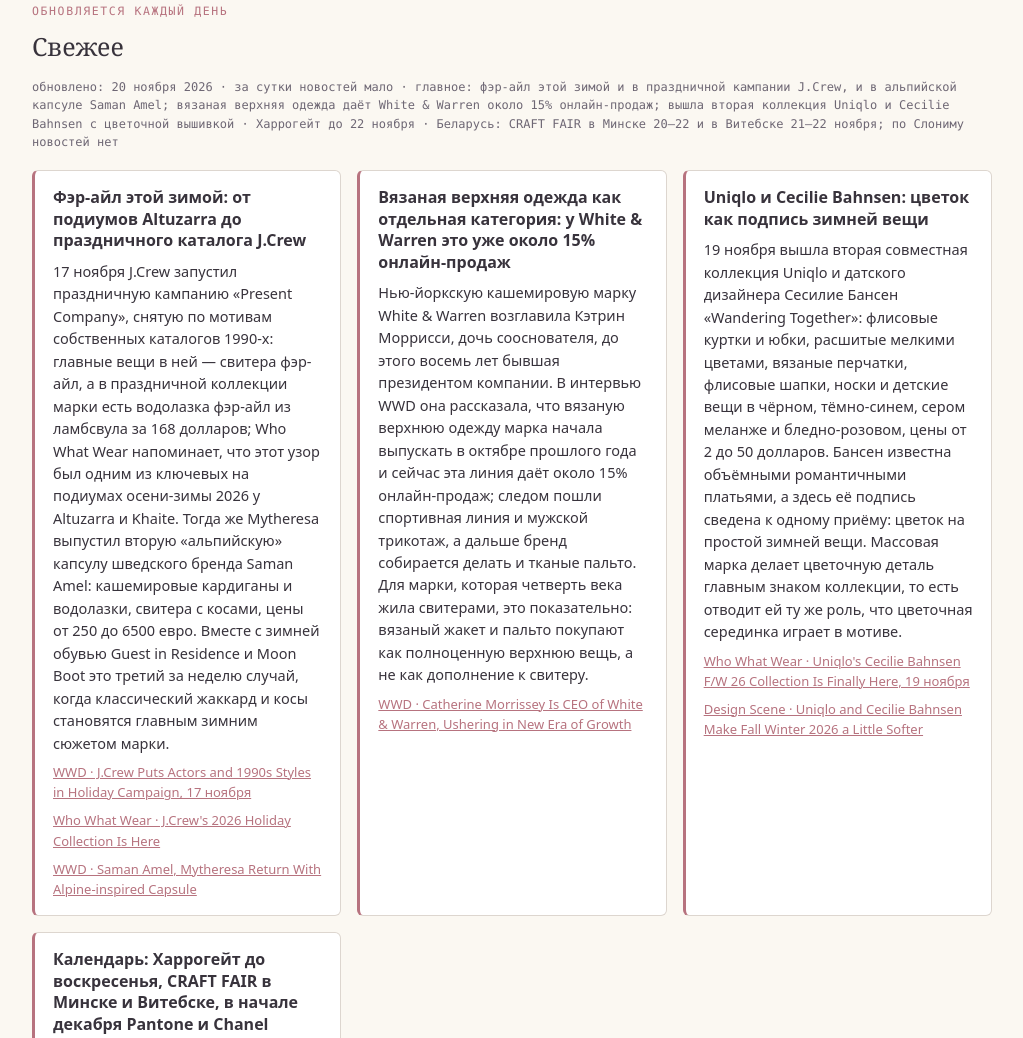
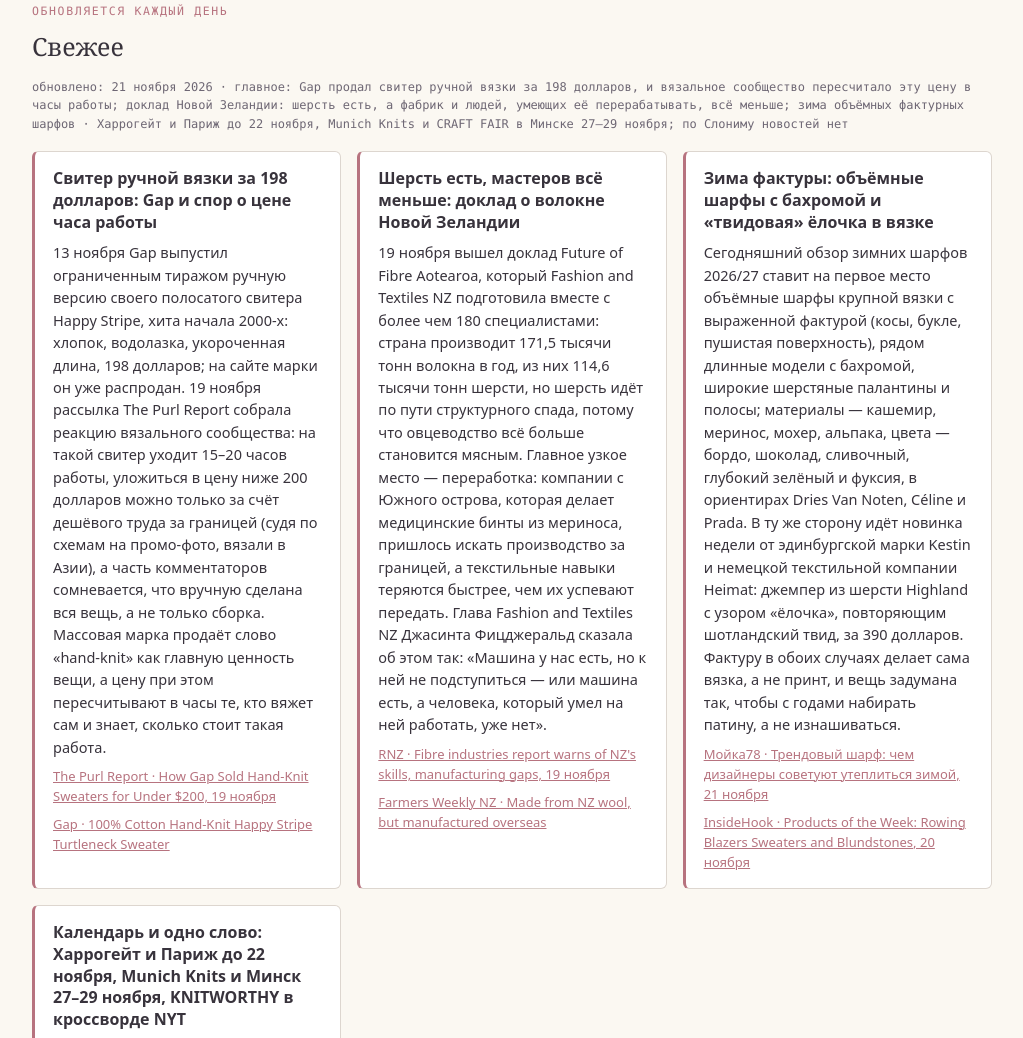
Before and after one commit to Ingvar1917/knitting, a plain HTML site: page index.html in a window 1280 px wide. Shown: the part 441-1479 px from the top of the page, without its empty margins (128-1151 px from the left). Drawn offline with Linux system fonts and the light colour scheme.

Commit message:
Свежее на 2026-11-21

```diff
--- a/index.html
+++ b/index.html
@@ -128,34 +128,33 @@
   <section id="fresh">
     <div class="fresh-head">
       <h2><small>Обновляется каждый день</small>Свежее</h2>
-      <span class="fresh-date">обновлено: 20 ноября 2026 · за сутки новостей мало · главное: фэр-айл этой зимой и в праздничной кампании J.Crew, и в альпийской капсуле Saman Amel; вязаная верхняя одежда даёт White &amp; Warren около 15% онлайн-продаж; вышла вторая коллекция Uniqlo и Cecilie Bahnsen с цветочной вышивкой · Харрогейт до 22 ноября · Беларусь: CRAFT FAIR в Минске 20–22 и в Витебске 21–22 ноября; по Слониму новостей нет</span>
+      <span class="fresh-date">обновлено: 21 ноября 2026 · главное: Gap продал свитер ручной вязки за 198 долларов, и вязальное сообщество пересчитало эту цену в часы работы; доклад Новой Зеландии: шерсть есть, а фабрик и людей, умеющих её перерабатывать, всё меньше; зима объёмных фактурных шарфов · Харрогейт и Париж до 22 ноября, Munich Knits и CRAFT FAIR в Минске 27–29 ноября; по Слониму новостей нет</span>
     </div>
     <div class="fresh-list">
       <article class="fresh-card">
-        <h3>Фэр-айл этой зимой: от подиумов Altuzarra до праздничного каталога J.Crew</h3>
-        <p>17 ноября J.Crew запустил праздничную кампанию «Present Company», снятую по мотивам собственных каталогов 1990-х: главные вещи в ней — свитера фэр-айл, а в праздничной коллекции марки есть водолазка фэр-айл из ламбсвула за 168 долларов; Who What Wear напоминает, что этот узор был одним из ключевых на подиумах осени-зимы 2026 у Altuzarra и Khaite. Тогда же Mytheresa выпустил вторую «альпийскую» капсулу шведского бренда Saman Amel: кашемировые кардиганы и водолазки, свитера с косами, цены от 250 до 6500 евро. Вместе с зимней обувью Guest in Residence и Moon Boot это третий за неделю случай, когда классический жаккард и косы становятся главным зимним сюжетом марки.</p>
-        <a href="https://wwd.com/business-news/retail/j-crew-holiday-campaign-jordan-firstman-reggie-absolom-1239418745/" target="_blank" rel="noopener">WWD · J.Crew Puts Actors and 1990s Styles in Holiday Campaign, 17 ноября</a>
-        <a href="https://www.whowhatwear.com/fashion/shopping/jcrew-holiday-collection-2026" target="_blank" rel="noopener">Who What Wear · J.Crew's 2026 Holiday Collection Is Here</a>
-        <a href="https://wwd.com/fashion-news/designer-luxury/saman-amel-mytheresa-alpine-inspired-capsule-1239417584/" target="_blank" rel="noopener">WWD · Saman Amel, Mytheresa Return With Alpine-inspired Capsule</a>
+        <h3>Свитер ручной вязки за 198 долларов: Gap и спор о цене часа работы</h3>
+        <p>13 ноября Gap выпустил ограниченным тиражом ручную версию своего полосатого свитера Happy Stripe, хита начала 2000-х: хлопок, водолазка, укороченная длина, 198 долларов; на сайте марки он уже распродан. 19 ноября рассылка The Purl Report собрала реакцию вязального сообщества: на такой свитер уходит 15–20 часов работы, уложиться в цену ниже 200 долларов можно только за счёт дешёвого труда за границей (судя по схемам на промо-фото, вязали в Азии), а часть комментаторов сомневается, что вручную сделана вся вещь, а не только сборка. Массовая марка продаёт слово «hand-knit» как главную ценность вещи, а цену при этом пересчитывают в часы те, кто вяжет сам и знает, сколько стоит такая работа.</p>
+        <a href="https://purlnewsletter.substack.com/p/the-purl-report-how-gap-sold-hand" target="_blank" rel="noopener">The Purl Report · How Gap Sold Hand-Knit Sweaters for Under $200, 19 ноября</a>
+        <a href="https://www.gap.com/browse/product.do?pid=1184981002" target="_blank" rel="noopener">Gap · 100% Cotton Hand-Knit Happy Stripe Turtleneck Sweater</a>
       </article>
       <article class="fresh-card">
-        <h3>Вязаная верхняя одежда как отдельная категория: у White &amp; Warren это уже около 15% онлайн-продаж</h3>
-        <p>Нью-йоркскую кашемировую марку White &amp; Warren возглавила Кэтрин Моррисси, дочь сооснователя, до этого восемь лет бывшая президентом компании. В интервью WWD она рассказала, что вязаную верхнюю одежду марка начала выпускать в октябре прошлого года и сейчас эта линия даёт около 15% онлайн-продаж; следом пошли спортивная линия и мужской трикотаж, а дальше бренд собирается делать и тканые пальто. Для марки, которая четверть века жила свитерами, это показательно: вязаный жакет и пальто покупают как полноценную верхнюю вещь, а не как дополнение к свитеру.</p>
-        <a href="https://wwd.com/business-news/human-resources/catherine-morrissey-ceo-white-warren-susan-white-morrissey-1239411170/" target="_blank" rel="noopener">WWD · Catherine Morrissey Is CEO of White &amp; Warren, Ushering in New Era of Growth</a>
+        <h3>Шерсть есть, мастеров всё меньше: доклад о волокне Новой Зеландии</h3>
+        <p>19 ноября вышел доклад Future of Fibre Aotearoa, который Fashion and Textiles NZ подготовила вместе с более чем 180 специалистами: страна производит 171,5 тысячи тонн волокна в год, из них 114,6 тысячи тонн шерсти, но шерсть идёт по пути структурного спада, потому что овцеводство всё больше становится мясным. Главное узкое место — переработка: компании с Южного острова, которая делает медицинские бинты из мериноса, пришлось искать производство за границей, а текстильные навыки теряются быстрее, чем их успевают передать. Глава Fashion and Textiles NZ Джасинта Фицджеральд сказала об этом так: «Машина у нас есть, но к ней не подступиться — или машина есть, а человека, который умел на ней работать, уже нет».</p>
+        <a href="https://www.rnz.co.nz/news/country/2683286/weaving-value-into-the-clip-fibre-industries-report-warns-of-nz-s-skills-manufacturing-gaps" target="_blank" rel="noopener">RNZ · Fibre industries report warns of NZ's skills, manufacturing gaps, 19 ноября</a>
+        <a href="https://www.farmersweekly.co.nz/news/nz-fibre-industry-faces-major-processing-and-manufacturing-challenges/" target="_blank" rel="noopener">Farmers Weekly NZ · Made from NZ wool, but manufactured overseas</a>
       </article>
       <article class="fresh-card">
-        <h3>Uniqlo и Cecilie Bahnsen: цветок как подпись зимней вещи</h3>
-        <p>19 ноября вышла вторая совместная коллекция Uniqlo и датского дизайнера Сесилие Бансен «Wandering Together»: флисовые куртки и юбки, расшитые мелкими цветами, вязаные перчатки, флисовые шапки, носки и детские вещи в чёрном, тёмно-синем, сером меланже и бледно-розовом, цены от 2 до 50 долларов. Бансен известна объёмными романтичными платьями, а здесь её подпись сведена к одному приёму: цветок на простой зимней вещи. Массовая марка делает цветочную деталь главным знаком коллекции, то есть отводит ей ту же роль, что цветочная серединка играет в мотиве.</p>
-        <a href="https://www.whowhatwear.com/fashion/shopping/uniqlo-cecilie-bahnsen" target="_blank" rel="noopener">Who What Wear · Uniqlo's Cecilie Bahnsen F/W 26 Collection Is Finally Here, 19 ноября</a>
-        <a href="https://www.designscene.net/2026/11/uniqlo-x-cecilie-bahnsen-fall-winter-2026.html" target="_blank" rel="noopener">Design Scene · Uniqlo and Cecilie Bahnsen Make Fall Winter 2026 a Little Softer</a>
+        <h3>Зима фактуры: объёмные шарфы с бахромой и «твидовая» ёлочка в вязке</h3>
+        <p>Сегодняшний обзор зимних шарфов 2026/27 ставит на первое место объёмные шарфы крупной вязки с выраженной фактурой (косы, букле, пушистая поверхность), рядом длинные модели с бахромой, широкие шерстяные палантины и полосы; материалы — кашемир, меринос, мохер, альпака, цвета — бордо, шоколад, сливочный, глубокий зелёный и фуксия, в ориентирах Dries Van Noten, Céline и Prada. В ту же сторону идёт новинка недели от эдинбургской марки Kestin и немецкой текстильной компании Heimat: джемпер из шерсти Highland с узором «ёлочка», повторяющим шотландский твид, за 390 долларов. Фактуру в обоих случаях делает сама вязка, а не принт, и вещь задумана так, чтобы с годами набирать патину, а не изнашиваться.</p>
+        <a href="https://moika78.ru/news/2026-11-21/1381566-trendovyj-sharf-chem-dizajnery-sovetuyut-uteplitsya-zimoj" target="_blank" rel="noopener">Мойка78 · Трендовый шарф: чем дизайнеры советуют утеплиться зимой, 21 ноября</a>
+        <a href="https://www.insidehook.com/gear/products-week-11-20-2026" target="_blank" rel="noopener">InsideHook · Products of the Week: Rowing Blazers Sweaters and Blundstones, 20 ноября</a>
       </article>
       <article class="fresh-card">
-        <h3>Календарь: Харрогейт до воскресенья, CRAFT FAIR в Минске и Витебске, в начале декабря Pantone и Chanel</h3>
-        <p>Knit + Stitch в Харрогейте работает до 22 ноября; в текстильных галереях — скульптуры Али Пикард из слоёв ткани и стежка, «стежковые башни» JPR Stitch, десятиметровый «Гобелен Остин» Кейт Эванс (вышивка о тканях и людях вокруг Джейн Остин) и выставка выпускников британских текстильных курсов. В Беларуси CRAFT FAIR сегодня открылся в Минске (Minsk City Mall, 20–22 и 27–29 ноября), в Витебске он пройдёт 21–22 ноября в ТЦ «Green Центр»; по Слонимской фабрике и в русскоязычных вязальных сообществах заметных новостей нет. Дальше: в первых числах декабря Pantone объявит цвет 2027 года, 2 декабря Chanel покажет в Риме коллекцию Métiers d'art, 8 декабря Pinterest выпустит прогноз Pinterest Predicts.</p>
-        <a href="https://www.knitandstitchshow.co.uk/harrogate/the-textile-galleries/" target="_blank" rel="noopener">Knit + Stitch · Textile Gallery Exhibitions, Харрогейт, 19–22 ноября 2026</a>
+        <h3>Календарь и одно слово: Харрогейт и Париж до 22 ноября, Munich Knits и Минск 27–29 ноября, KNITWORTHY в кроссворде NYT</h3>
+        <p>Knit + Stitch в Харрогейте и L'Aiguille en Fête в Париже работают до 22 ноября; 27–29 ноября в Мюнхене пройдёт Munich Knits (около 50 экспонентов, пряжа ручного крашения, мастер-классы), в те же дни в Минске второй уик-энд CRAFT FAIR в Minsk City Mall; 1 декабря Pantone назовёт цвет 2027 года, 2 декабря Chanel покажет в Риме коллекцию Métiers d'art, 8 декабря выйдет прогноз Pinterest Predicts. На сайте Слонимской фабрики за ноябрь только внутренние новости, без новой пряжи; в русскоязычных вязальных сообществах заметного тоже нет. И одно слово: в субботнем кроссворде New York Times за 21 ноября ответом на вопрос о человеке, «который оценит продуманный подарок ручной работы», стало KNITWORTHY — вязальный сленг, буквально «достойный вязаного».</p>
+        <a href="https://www.in-muenchen.de/events/munich-knits-yarn-craft-festival-2026.html" target="_blank" rel="noopener">in-muenchen.de · Munich Knits Yarn &amp; Craft Festival, 27–29 ноября 2026</a>
         <a href="https://craftfair.by/" target="_blank" rel="noopener">CRAFT FAIR · расписание ярмарок, ноябрь–декабрь 2026</a>
-        <a href="https://us.fashionnetwork.com/news/Chanel-to-stage-next-metiers-d-art-show-in-rome,1830724.html" target="_blank" rel="noopener">FashionNetwork · Chanel to stage next Métiers d'Art show in Rome</a>
-        <a href="https://newsroom.pinterest.com/news/creators-to-watch-2027/" target="_blank" rel="noopener">Pinterest Newsroom · Creators to Watch 2027 и дата Pinterest Predicts</a>
+        <a href="https://www.xwordinfo.com/Crossword?date=11%2F21%2F2026" target="_blank" rel="noopener">XWord Info · NYT Crossword, 21 ноября 2026 (KNITWORTHY, 27 по вертикали)</a>
       </article>
     </div>
   </section>
```
